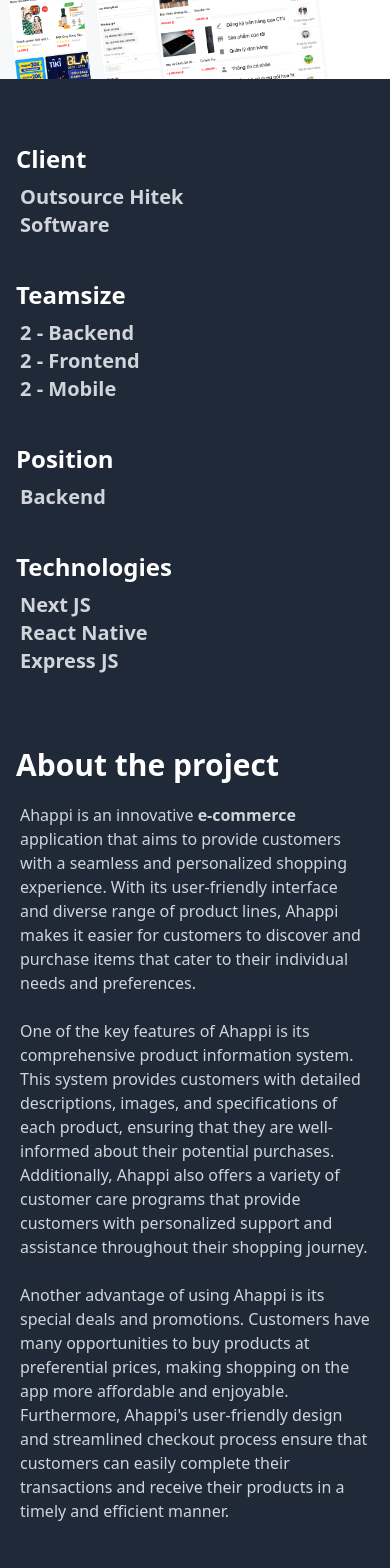
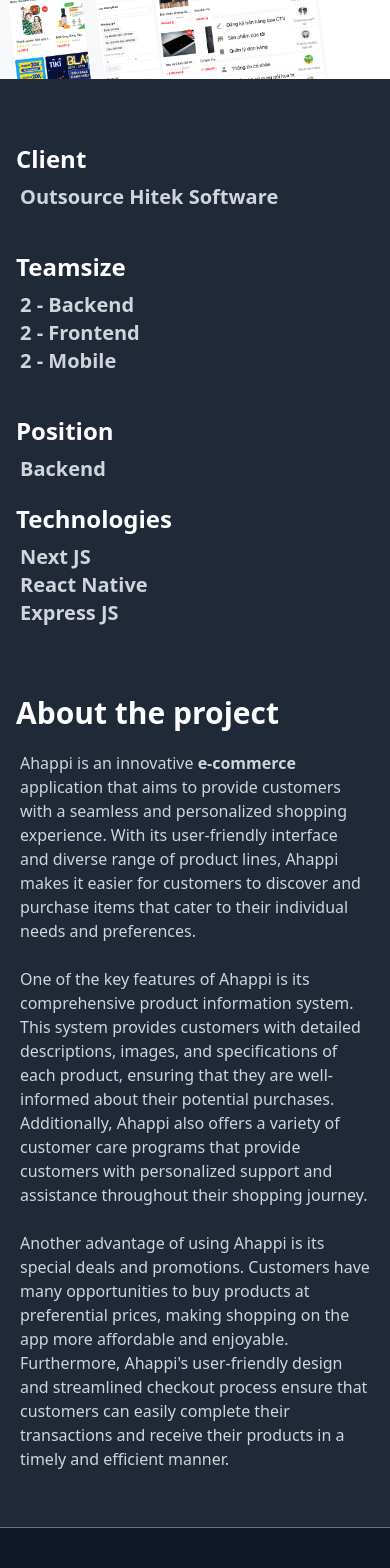
Before and after one commit to DoTranMinhChu/portfolio, a Next.js app: page /portfolio/ahappi in a window 390 px wide. Shown: the part 860-2428 px from the top of the page. Built offline with nearby package versions, Linux system fonts and the light colour scheme.

Commit message:
[CHANGE] : Gird project description

```diff
--- a/src/data/projectsList.tsx
+++ b/src/data/projectsList.tsx
@@ -175,7 +175,7 @@
         slug: "wordland",
         appType: "A NFT infomation application.",
         projectType: "Outsource Hitek Software",
-        thumnailUrl: "/image/portfolio/findclass-001.png",
+        thumnailUrl: "/image/portfolio/worldland-001.png",
         technologies: [
             {
                 name: "Next JS",
--- a/src/pages/portfolio/[slug]/index.tsx
+++ b/src/pages/portfolio/[slug]/index.tsx
@@ -43,7 +43,8 @@
             <img src={project.thumnailUrl}></img>
             <section className="bg-gray-800">
                 <div className="grid grid-cols-1 gap-12 p-4 py-12 sm:p-8 md:p-24 xl:px-48 sm:py-18 md:py-24 md:grid-cols-1 lg:grid-cols-9">
-                    <div className="flex flex-col col-span-3">
+                    <div className="col-span-full lg:col-span-3">
+                        <div className="flex flex-col">
                             <div className="my-4">
                                 <h1 className="text-2xl font-bold">Client</h1>
                                 <div className="p-1 my-1 text-xl font-semibold text-gray-300">{project.projectType}</div>
@@ -62,6 +63,8 @@
                                 </div>
 
                             </div>
+                        </div>
+
                         <div className="my-4">
                             <h1 className="text-2xl font-bold">Position</h1>
                             <div className="p-1 my-1 text-xl font-semibold text-gray-300">{project.position}</div>
@@ -77,7 +80,7 @@
                             </div>
                         </div>
                     </div>
-                    <div className="col-span-6">
+                    <div className="col-span-full lg:col-span-6">
                         <div>
                             <h1 className="mb-4 text-3xl font-bold">About the project</h1>
                             <div className="p-1 my-1 text-base text-gray-300" dangerouslySetInnerHTML={{ __html: project.fullDesciption }}></div>
```
Lines whose indentation alone changed are shown as unchanged.
